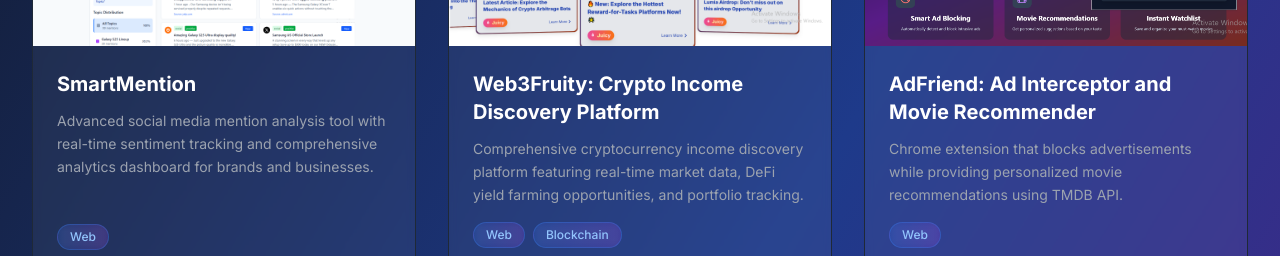
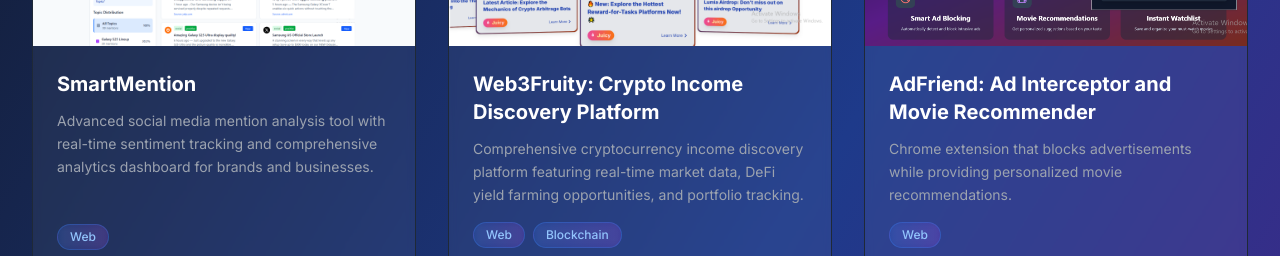
Before and after one commit to RkayG/portfolio, a Next.js app: page / in a window 1280 px wide. Shown: the part 2320-2576 px from the top of the page. Built offline with nearby package versions, Linux system fonts and the light colour scheme.

Commit message:
Update ProjectsSection.jsx

```diff
--- a/src/app/components/ProjectsSection.jsx
+++ b/src/app/components/ProjectsSection.jsx
@@ -1,3 +1,4 @@
+
 "use client"
 import React, { useState, useRef } from "react";
 import { motion, useInView } from "framer-motion";
@@ -145,7 +146,7 @@
   {
     id: 3,
     title: "AdFriend: Ad Interceptor and Movie Recommender",
-    description: "Chrome extension that blocks advertisements while providing personalized movie recommendations using TMDB API.",
+    description: "Chrome extension that blocks advertisements while providing personalized movie recommendations.",
     image: "/images/projects/adfriend2.png",
     tag: ["All", "Web"],
     gitUrl: "https://github.com/RkayG/ad-friend",
```
